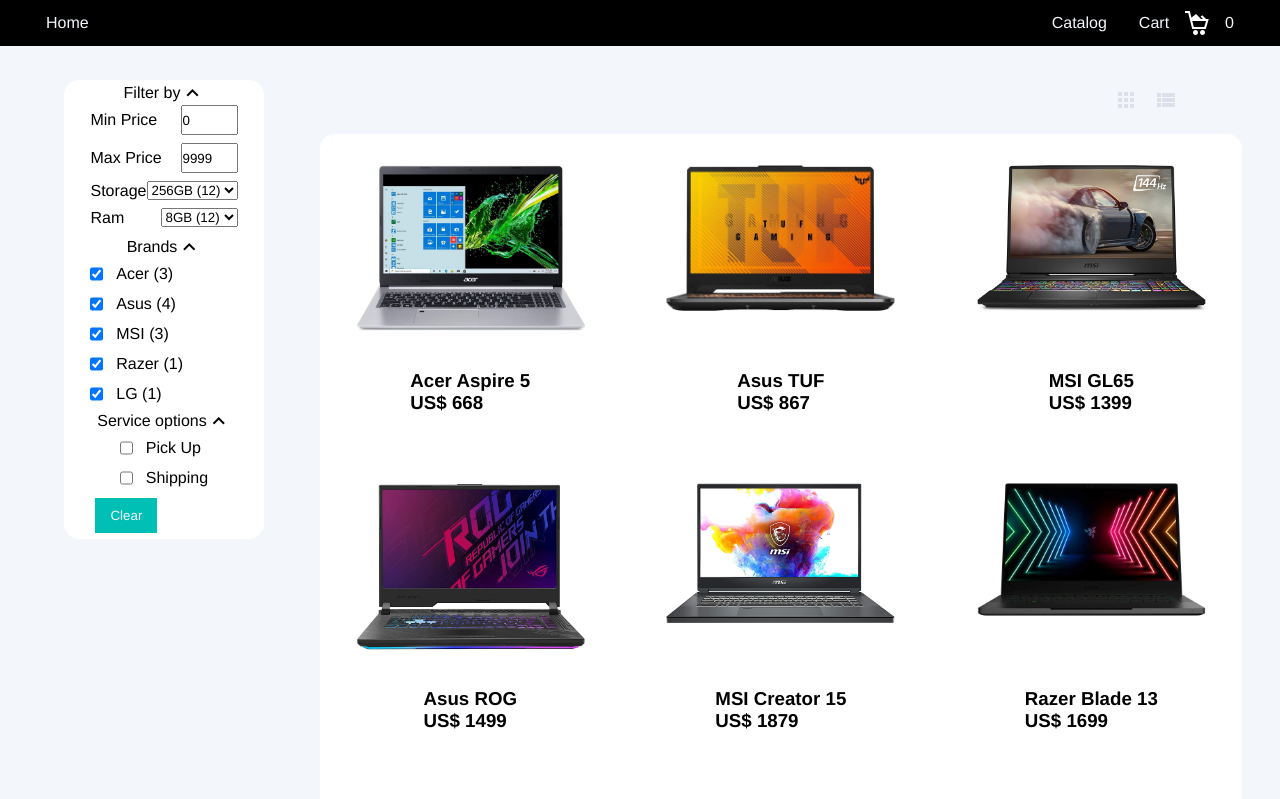
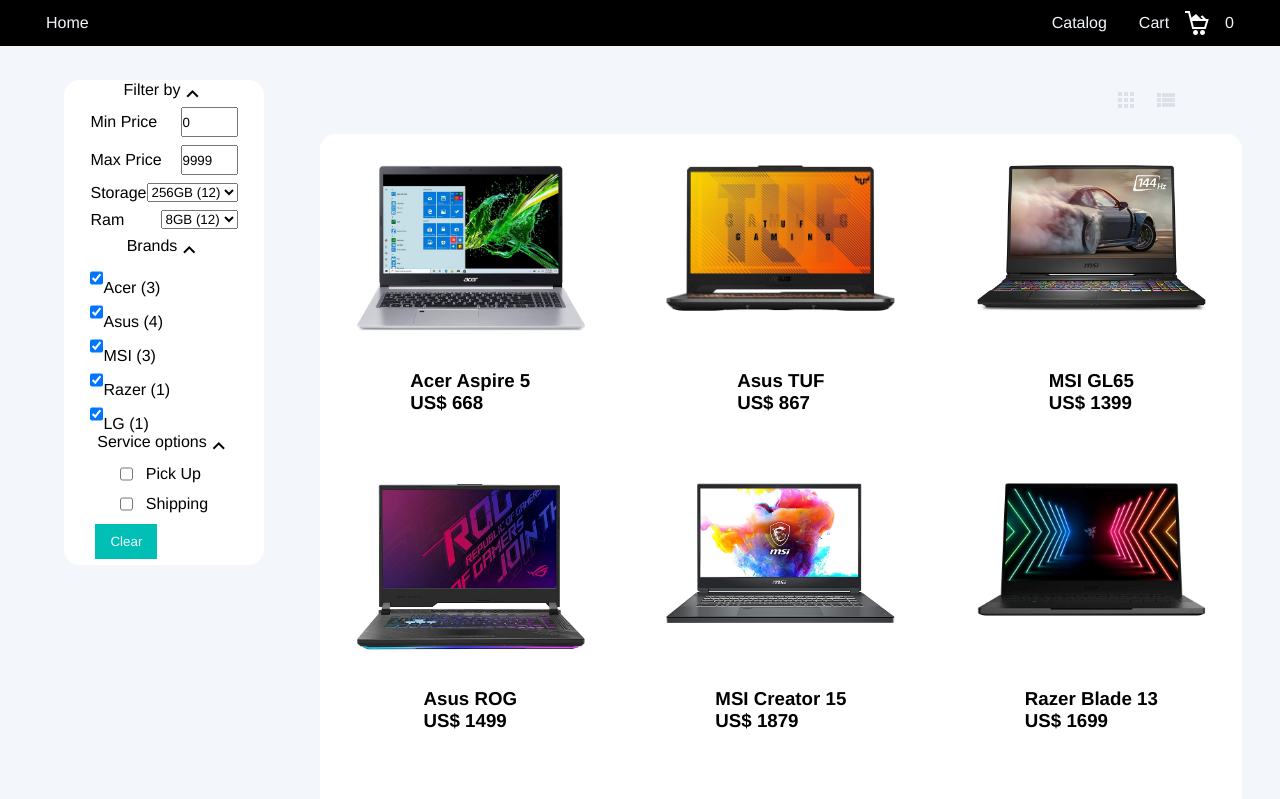
Before and after one commit to sebapkfd/ts-shopping-cart, a React (Create React App) app: page /shopping-cart/catalog in a window 1280 px wide. Shown: the top 799 px of the page. Built offline with nearby package versions, Linux system fonts and the light colour scheme.

Commit message:
Implemented service filter style module

```diff
--- a/src/App.css
+++ b/src/App.css
@@ -322,37 +322,6 @@
     margin-bottom: 1vh;
 }
 
-.service-filter {
-    display: flex;
-    flex-direction: column;
-    justify-content: center;
-    align-items: center;
-}
-
-.drop {
-    display: flex;
-    align-items: center;
-    justify-content: center;
-}
-
-.drop p {
-    margin: 0;
-}
-
-.service-options {
-    display: flex;
-    flex-direction: column;
-}
-
-.option {
-    display: flex;
-    align-items: center;
-}
-
-.option label {
-    margin-left: 1vw;
-}
-
 .brand-option input {
     margin-right: 1vw;
 }
@@ -378,10 +347,6 @@
 
     .filter {
         position: initial;
-    }
-
-    .display {
-        display: none;
     }
 
     .catalog-table,
--- a/src/components/Drop.js
+++ b/src/components/Drop.js
@@ -1,9 +1,11 @@
+import styles from '../styles/serviceFilter.module.css';
+
 const Drop = ({ values: { title, show, setShow } }) => {
     const expandLogo = <span className="material-icons">expand_more</span>
     const hideLogo = <span className="material-icons">expand_less</span>
 
     return (
-        <div onClick={() => setShow(!show)} className={'drop'}>
+        <div onClick={() => setShow(!show)} className={styles.drop}>
             <p>{title}</p>
             {(show) ? hideLogo : expandLogo}
         </div>
--- a/src/components/ServiceFilter.js
+++ b/src/components/ServiceFilter.js
@@ -2,6 +2,7 @@
 import { setNewFilter } from "../redux/filterSlice";
 import { useState } from "react";
 import Drop from "./Drop";
+import styles from '../styles/serviceFilter.module.css';
 
 const ServiceFilter = () => {
     const [show, setShow] = useState(true);
@@ -10,11 +11,11 @@
     const dispatch = useDispatch();
 
     return (
-        <div className={'service-filter'}>
+        <div className={styles.serviceFilter}>
             <Drop values={{ title: 'Service options', show, setShow }}/>
             {(show) ? (
-                <div className={'service-options'}>
-                    <div className={'option'}>
+                <div className={styles.serviceOptions}>
+                    <div className={styles.option}>
                         <input
                         type='checkbox'
                         checked={pickUpChecked}
@@ -22,7 +23,7 @@
                         />
                         <label>Pick Up</label>
                     </div>
-                    <div className={'option'}>
+                    <div className={styles.option}>
                         <input
                             type='checkbox'
                             checked={shippingChecked}
--- /dev/null
+++ b/src/styles/serviceFilter.module.css
@@ -0,0 +1,32 @@
+@import './vars.css';
+
+.serviceFilter {
+    display: flex;
+    flex-direction: column;
+    justify-content: center;
+    align-items: center;
+}
+
+.drop {
+    display: flex;
+    align-items: center;
+    justify-content: center;
+}
+
+.drop p {
+    margin: 0;
+}
+
+.serviceOptions {
+    display: flex;
+    flex-direction: column;
+}
+
+.option {
+    display: flex;
+    align-items: center;
+}
+
+.option label {
+    margin-left: 1vw;
+}
```
Also changed, not shown: 1 other file (tests, documents, lock files or other folders).
